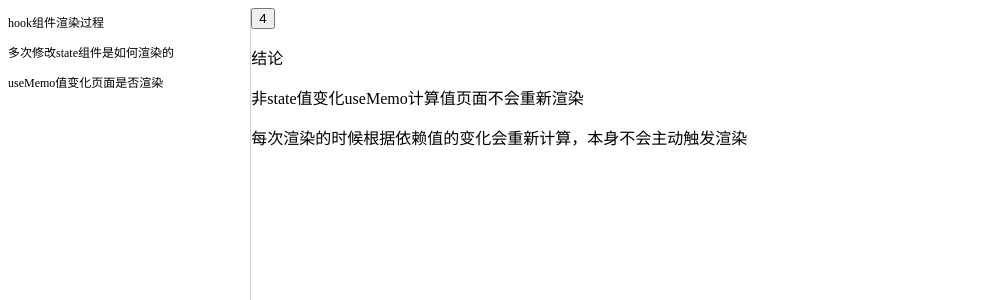
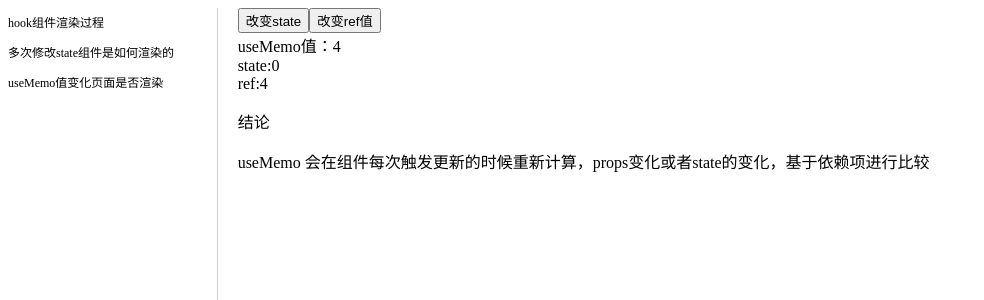
Before and after one commit to yjw0928/react-study, a React app: page / in a window 1280 px wide. Both pictures are taken after a click on the element "useMemo值变化页面是否渲染". Shown: the top 300 px of the page, without its empty margins (0-984 px from the left). Built offline with nearby package versions, Linux system fonts and the light colour scheme.

Commit message:
fix(useMemo): 探索useMemo值的变化

```diff
--- a/src/components/20220912.tsx
+++ b/src/components/20220912.tsx
@@ -1,4 +1,4 @@
-import { Button } from "antd";
+import { Button, message } from "antd";
 import React, { useMemo, useRef, useState } from "react";
 
 const Demo0912: React.FC = () => {
@@ -16,16 +16,28 @@ const Demo0912: React.FC = () => {
       <div>
         <Button
           onClick={() => {
-            setState(state + 1);
+            setState(Math.random());
           }}
         >
-          {count}
+          改变state
         </Button>
+        <Button
+          onClick={() => {
+            ref.current += 3;
+          }}
+        >
+          改变ref值
+        </Button>
+        <div>useMemo值：{count}</div>
+        <div>state:{state}</div>
+        <div>ref:{ref.current}</div>
       </div>
       <div>
         <p>结论</p>
-        <p>非state值变化useMemo计算值页面不会重新渲染</p>
-        <p>每次渲染的时候根据依赖值的变化会重新计算，本身不会主动触发渲染</p>
+        <p>
+          useMemo
+          会在组件每次触发更新的时候重新计算，props变化或者state的变化，基于依赖项进行比较
+        </p>
       </div>
     </div>
   );
--- a/src/page/Home.less
+++ b/src/page/Home.less
@@ -2,15 +2,18 @@
     display: flex;
     height: 100vh;
     .nav {
-        width: 300px;
+        width: 260px;
         border-right: 1px solid #cfcfcf;
         .nav-item {
             line-height: 30px;
             font-size: 12px;
             overflow: hidden;
+            cursor: pointer;
         }
     }
     .main {
         width: 100%;
+        padding: 0 20px;
+        overflow: auto;
     }
 }
```
